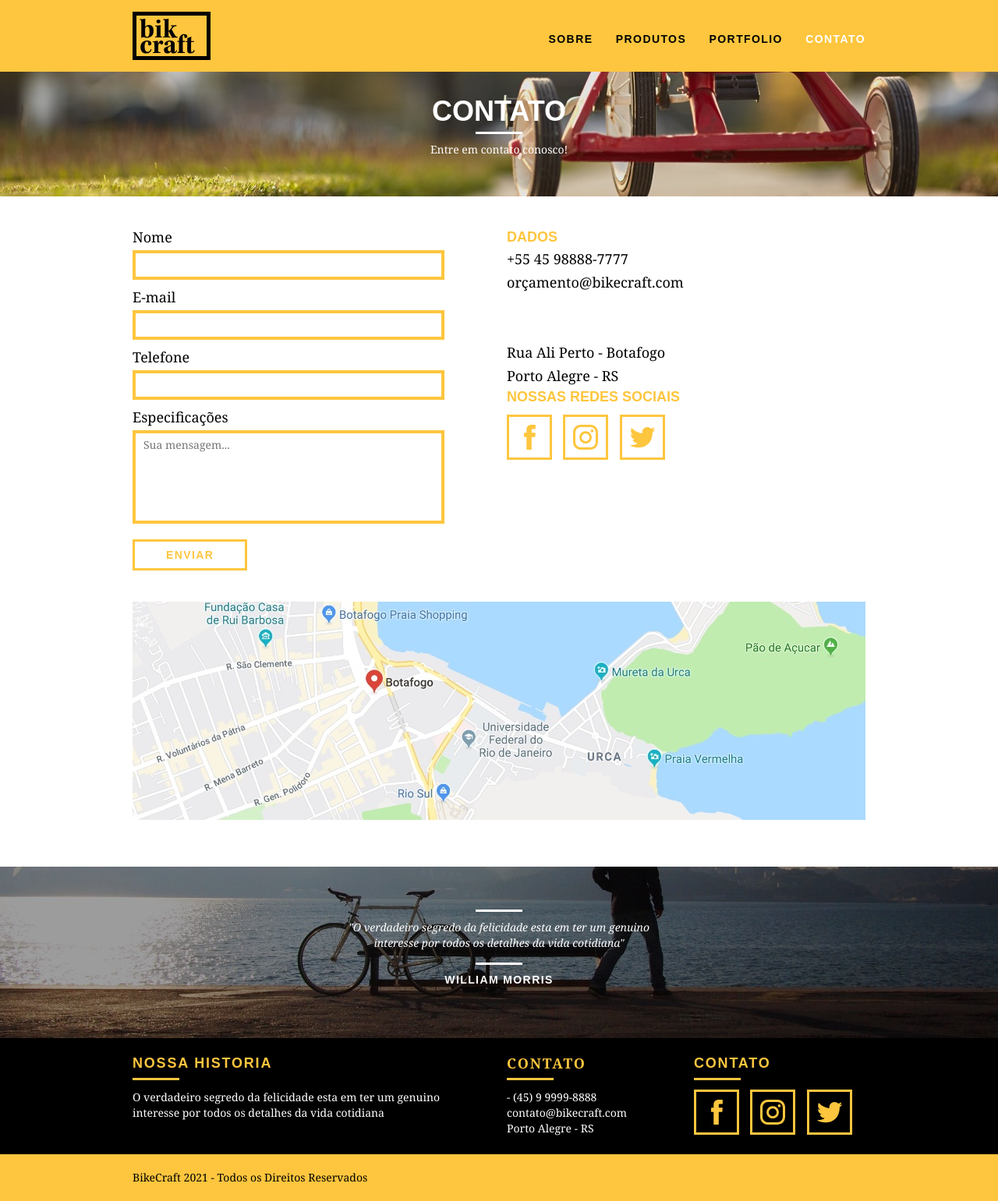
After one commit to Lucas-Matta/ProjetosOrigamid, a PHP site: page /contato.html in a window 1280 px wide. The commit adds this page. Shown: the whole page at 78% size. Run offline with PHP 8.4, Linux system fonts and the light colour scheme.

Commit message:
update contato

```diff
--- /dev/null
+++ b/Origamid/BikeCraft/contato.html
@@ -0,0 +1,125 @@
+<!DOCTYPE html>
+<html>
+    <head>
+        <meta charset="utf-8">
+        <title>BikeCraft - Contato </title>
+        <meta name="description" content="projeto realizado pelas aulas da Origamid">
+        <meta name="viewport" content="width=device-width, initial-scale=1">
+        <link rel="stylesheet" href="./style/normalize.css">
+        <link rel="stylesheet" href="./style/reset.css">
+        <link rel="stylesheet" href="./style/grid.css">
+        <link rel="stylesheet" href="./style/style.css">
+        <link rel="stylesheet" href="./style/contato.css">
+    </head>
+    <body>
+
+        <header class="header">
+            <div class="container">
+
+                <a href="index.html" class="grid-4">
+                    <img src="assets/bikcraft.svg" alt="BikeCraft" />
+                </a>
+
+                <nav class="headerMenu grid-12">
+                    <ul>
+                        <li><a href="sobre.html">Sobre</a></li>
+                        <li><a href="produtos.html">Produtos</a></li>
+                        <li><a href="portfolio.html">Portfolio</a></li>
+                        <li><a href="contato.html" class="ativo">Contato</a></li>
+                    </ul>
+                </nav><!-- Nav Desktop-->
+
+            </div><!-- Container -->
+        </header><!-- Header -->
+
+        <section class="introducao-interna interna-contato">
+            <div class="container">
+                <h1>Contato</h1>
+                <p>Entre em contato conosco!</p>
+            </div><!-- Container -->
+        </section><!-- Introducao-Interna -->
+
+
+
+        <section class="contato container">
+            <form id="form-orcamento" class="grid-8 contato-form">
+                <label for="nome">Nome</label>
+                <input type="text" id="nome" />
+                <label for="email">E-mail</label>
+                <input type="text" id="email" />
+                <label for="telefone">Telefone</label>
+                <input type="text" id="telefone"/>
+                <label for="mensagem">Especificações</label>
+                <textarea id="mensagem" placeholder="Sua mensagem..."></textarea>
+                <button class="btn btn-preto" type="submit">Enviar</button>
+            </form><!-- form-orçamento -->
+
+            <div class="contato-dados grid-8">
+                <h3>Dados</h3>
+                <span>+55 45 98888-7777</span>
+                <span class="email">orçamento@bikecraft.com</span>
+                <span>Rua Ali Perto - Botafogo</span>
+                <span>Porto Alegre - RS</span>
+                <h3>Nossas redes sociais</h3>
+                <ul>
+                    <li><a href="#"><img src="./assets/redes-sociais/facebook.svg" alt="Facebook" target="_blank"></a></li>
+                    <li><a href="#"><img src="./assets/redes-sociais/instagram.svg" alt="Facebook" target="_blank"></a></li>
+                    <li><a href="#"><img src="./assets/redes-sociais/twitter.svg" alt="Facebook" target="_blank"></a></li>
+                </ul>
+            </div><!-- Contato Dados -->
+        </section><!-- Contato  -->
+
+        <section class="container contato-mapa">
+            <a href="https://google.com" target="_blank" class="grid-16">
+                <img src="assets/endereco-bikcraft.jpg" alt="Endereço da BikeCraft">
+            </a><!-- Grid-16 -->
+        </section><!-- Container -->
+
+        <section class="quebra">
+            <blockquote class="quote-externo container">
+                <p>"O verdadeiro segredo da felicidade esta em ter um genuino interesse por todos
+                    os detalhes da vida cotidiana"</p>
+                <cite>WILLIAM MORRIS</cite>
+            </blockquote><!-- Blockquote -->
+        </section><!-- Quebra-->
+
+        <footer>
+            <div class="footer">
+                <div class="container">
+
+                    <div class="grid-8 footer-historia">
+                        <h3>Nossa Historia</h3>
+                        <p>O verdadeiro segredo da felicidade esta em ter um genuino interesse por todos
+                            os detalhes da vida cotidiana</p>
+                    </div><!-- Grid-8 -->
+
+                    <div class="grid-4 footer-contato">
+                        <h3>Contato</h3>
+                        <ul>
+                            <li>- (45) 9 9999-8888</li>
+                            <li>contato@bikecraft.com</li>
+                            <li>Porto Alegre - RS</li>
+                        </ul>
+                    </div><!-- Grid-4 -->
+
+                    <div class="grid-4 footer-redes">
+                        <h3>Contato</h3>
+                        <ul>
+                            <li><a href="#"><img src="./assets/redes-sociais/facebook.svg" alt="Facebook" target="_blank"></a></li>
+                            <li><a href="#"><img src="./assets/redes-sociais/instagram.svg" alt="Facebook" target="_blank"></a></li>
+                            <li><a href="#"><img src="./assets/redes-sociais/twitter.svg" alt="Facebook" target="_blank"></a></li>
+                        </ul>
+                    </div><!-- Grid-4 -->
+
+                </div><!-- Container -->
+            </div><!-- footer -->
+
+            <div class="copy">
+                <div class="container">
+                    <p class="grid-16">BikeCraft 2021 - Todos os Direitos Reservados</p>
+                </div><!-- Container -->
+            </div><!-- Copy -->
+        </footer><!-- Footer -->
+
+    </body>
+</html>
--- /dev/null
+++ b/Origamid/BikeCraft/style/contato.css
@@ -0,0 +1,105 @@
+.interna-contato{
+    background: url(../assets/bg-contato.jpg) no-repeat center;
+    background-size: cover;
+}
+
+/* Orçamento */
+
+.contato{
+    padding: 40px 0;
+}
+
+#form-orcamento{
+    padding-right: 60px;
+}
+
+.contato-form label{
+    display: block;
+    font-family: Georgia, 'Times New Roman', Times, serif;
+    font-size: 18px;
+    line-height: 25px;
+    margin-bottom: 4px;
+}
+
+.contato-form input{
+    display: block;
+    width: 100%;
+    padding: 7px 10px;
+    margin-bottom: 10px;
+
+    border: 4px solid #fec63e;
+    background: none;
+    outline: 0;
+    font-size: 14px;
+    font-family: Georgia, 'Times New Roman', Times, serif;
+}
+
+.contato-form textarea{
+    display: block;
+    width: 100%;
+    height: 120px;
+    padding: 7px 10px;
+    margin-bottom: 20px;
+
+    border: 4px solid #fec63e;
+    background: none;
+    outline: 0;
+    font-size: 14px;
+    font-family: Georgia, 'Times New Roman', Times, serif;
+    resize: none;
+}
+
+.contato-form button{
+    padding: 7px 40px;
+    cursor: pointer;
+    background: none;
+}
+
+.contato-dados h3{
+    font-size: 18px;
+    font-weight: bold;
+    text-transform: uppercase;
+    color: #fec63e;
+    line-height: 25px;
+}
+
+.contato-dados span{
+    display: block;
+    font-size: 18px;
+    font-family: Georgia, 'Times New Roman', Times, serif;
+    line-height: 30px;
+}
+
+.contato-dados .email{
+    margin-bottom: 60px;
+}
+
+.contato-dados ul{
+    margin-top: 10px;
+}
+
+.contato-dados ul li{
+    display: inline-block;
+    margin-right: 10px;
+}
+.contato-dados ul li a{
+    display: block;
+    padding: 10px;
+    border: 3px solid #fec63e;
+}
+
+.contato-dados ul li a:hover{
+    border-color: #000;
+}
+
+.contato-dados p{
+    margin: 8px 0;
+}
+
+.contato-mapa{
+    margin-bottom: 60px;
+}
+
+.ativo{
+    color: #fff !important;
+}
--- a/Origamid/BikeCraft/style/portfolio.css
+++ b/Origamid/BikeCraft/style/portfolio.css
@@ -24,3 +24,7 @@
     float: right;
     margin-bottom: 20px;
 }
+
+.ativo{
+    color: #fff !important;
+}
--- a/Origamid/BikeCraft/style/produtos.css
+++ b/Origamid/BikeCraft/style/produtos.css
@@ -192,3 +192,7 @@
 .orcamento-dados p{
     margin: 8px 0;
 }
+
+.ativo{
+    color: #fff !important;
+}
```
